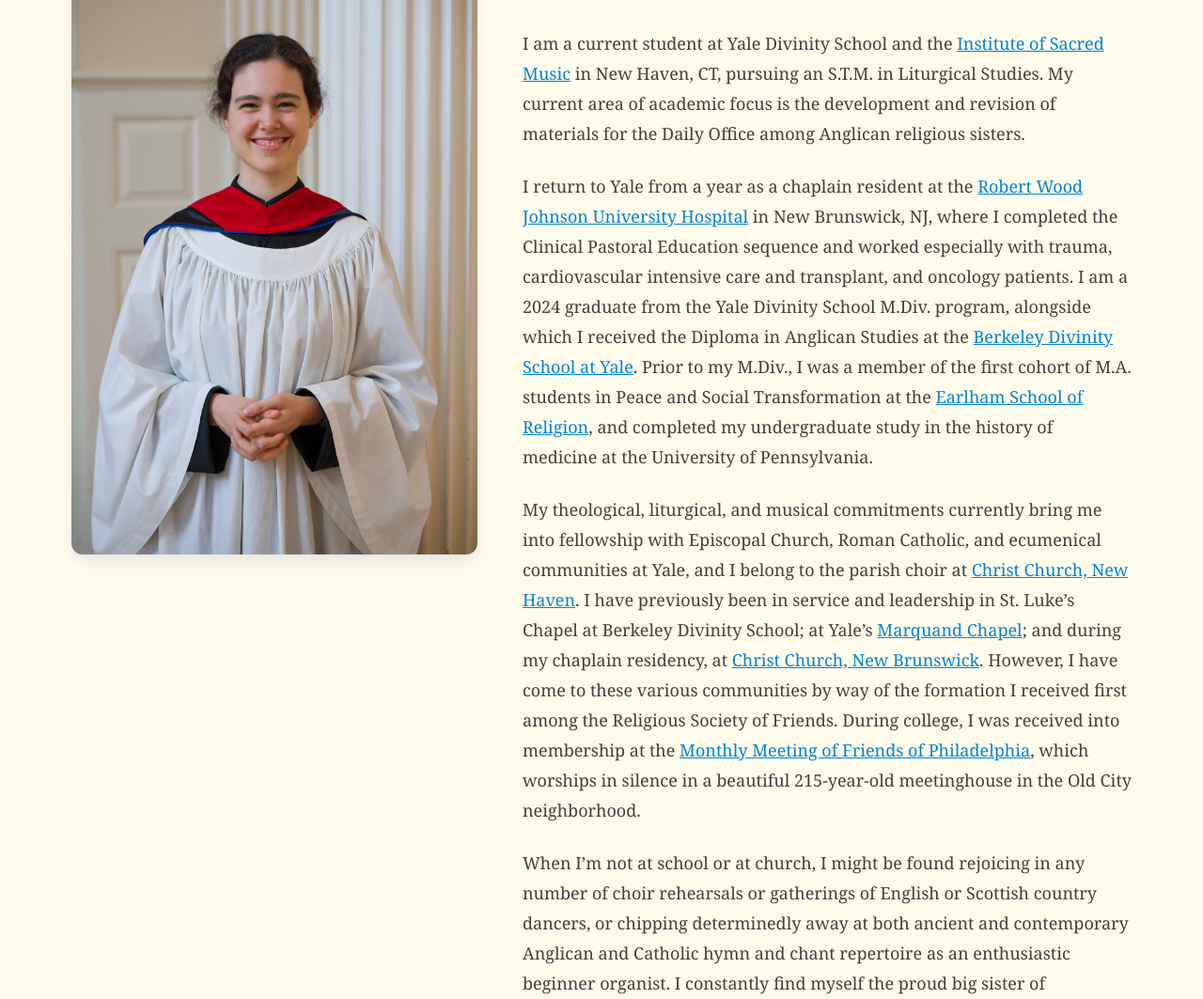
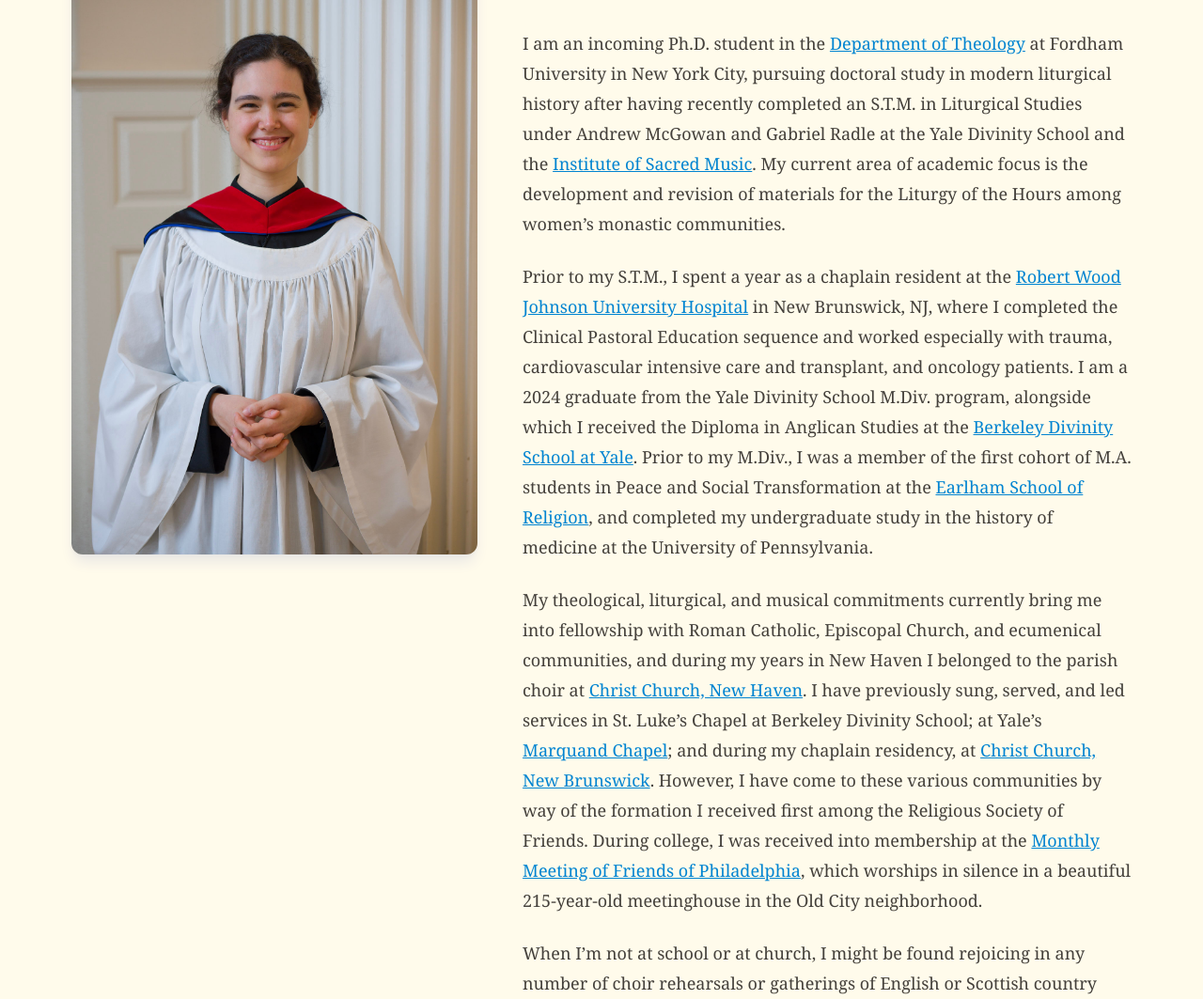
Before and after one commit to lachlanjc/catherine, an Astro site: page / in a window 1280 px wide. Shown: the part 214-1277 px from the top of the page at 94% size. Built offline with nearby package versions, Linux system fonts and the light colour scheme; Astro itself is replaced by a stand-in of ours.

Commit message:
Update bio.md for PhD entrance

```diff
--- a/src/content/bio.md
+++ b/src/content/bio.md
@@ -1,9 +1,9 @@
 # Catherine Campbell
 
-I am a current student at Yale Divinity School and the [Institute of Sacred Music](https://ism.yale.edu) in New Haven, CT, pursuing an S.T.M. in Liturgical Studies. My current area of academic focus is the development and revision of materials for the Daily Office among Anglican religious sisters.
+I am an incoming Ph.D. student in the [Department of Theology](https://www.fordham.edu/academics/departments/theology/) at Fordham University in New York City, pursuing doctoral study in modern liturgical history after having recently completed an S.T.M. in Liturgical Studies under Andrew McGowan and Gabriel Radle at the Yale Divinity School and the [Institute of Sacred Music](https://ism.yale.edu). My current area of academic focus is the development and revision of materials for the Liturgy of the Hours among women’s monastic communities.
 
-I return to Yale from a year as a chaplain resident at the [Robert Wood Johnson University Hospital](https://www.rwjbh.org/rwj-university-hospital-new-brunswick/patients-visitors/spiritual-care/) in New Brunswick, NJ, where I completed the Clinical Pastoral Education sequence and worked especially with trauma, cardiovascular intensive care and transplant, and oncology patients. I am a 2024 graduate from the Yale Divinity School M.Div. program, alongside which I received the Diploma in Anglican Studies at the [Berkeley Divinity School at Yale](http://berkeleydivinity.yale.edu/). Prior to my M.Div., I was a member of the first cohort of M.A. students in Peace and Social Transformation at the [Earlham School of Religion](https://esr.earlham.edu), and completed my undergraduate study in the history of medicine at the University of Pennsylvania.
+Prior to my S.T.M., I spent a year as a chaplain resident at the [Robert Wood Johnson University Hospital](https://www.rwjbh.org/rwj-university-hospital-new-brunswick/patients-visitors/spiritual-care/) in New Brunswick, NJ, where I completed the Clinical Pastoral Education sequence and worked especially with trauma, cardiovascular intensive care and transplant, and oncology patients. I am a 2024 graduate from the Yale Divinity School M.Div. program, alongside which I received the Diploma in Anglican Studies at the [Berkeley Divinity School at Yale](http://berkeleydivinity.yale.edu/). Prior to my M.Div., I was a member of the first cohort of M.A. students in Peace and Social Transformation at the [Earlham School of Religion](https://esr.earlham.edu), and completed my undergraduate study in the history of medicine at the University of Pennsylvania.
 
-My theological, liturgical, and musical commitments currently bring me into fellowship with Episcopal Church, Roman Catholic, and ecumenical communities at Yale, and I belong to the parish choir at [Christ Church, New Haven](https://www.christchurchnh.org/#home). I have previously been in service and leadership in St. Luke’s Chapel at Berkeley Divinity School; at Yale’s [Marquand Chapel](https://www.youtube.com/user/yaleismtv); and during my chaplain residency, at [Christ Church, New Brunswick](https://www.christchurchnewbrunswick.org). However, I have come to these various communities by way of the formation I received first among the Religious Society of Friends. During college, I was received into membership at the [Monthly Meeting of Friends of Philadelphia](https://www.archstreetfriends.org), which worships in silence in a beautiful 215-year-old meetinghouse in the Old City neighborhood.
+My theological, liturgical, and musical commitments currently bring me into fellowship with Roman Catholic, Episcopal Church, and ecumenical communities, and during my years in New Haven I belonged to the parish choir at [Christ Church, New Haven](https://www.youtube.com/@christchurchnewhaven). I have previously sung, served, and led services in St. Luke’s Chapel at Berkeley Divinity School; at Yale’s [Marquand Chapel](https://www.youtube.com/user/yaleismtv); and during my chaplain residency, at [Christ Church, New Brunswick](https://www.christchurchnewbrunswick.org). However, I have come to these various communities by way of the formation I received first among the Religious Society of Friends. During college, I was received into membership at the [Monthly Meeting of Friends of Philadelphia](https://www.archstreetfriends.org), which worships in silence in a beautiful 215-year-old meetinghouse in the Old City neighborhood.
 
 When I’m not at school or at church, I might be found rejoicing in any number of choir rehearsals or gatherings of English or Scottish country dancers, or chipping determinedly away at both ancient and contemporary Anglican and Catholic hymn and chant repertoire as an enthusiastic beginner organist. I constantly find myself the proud big sister of [@lachlanjc](https://lachlanjc.com).
```
